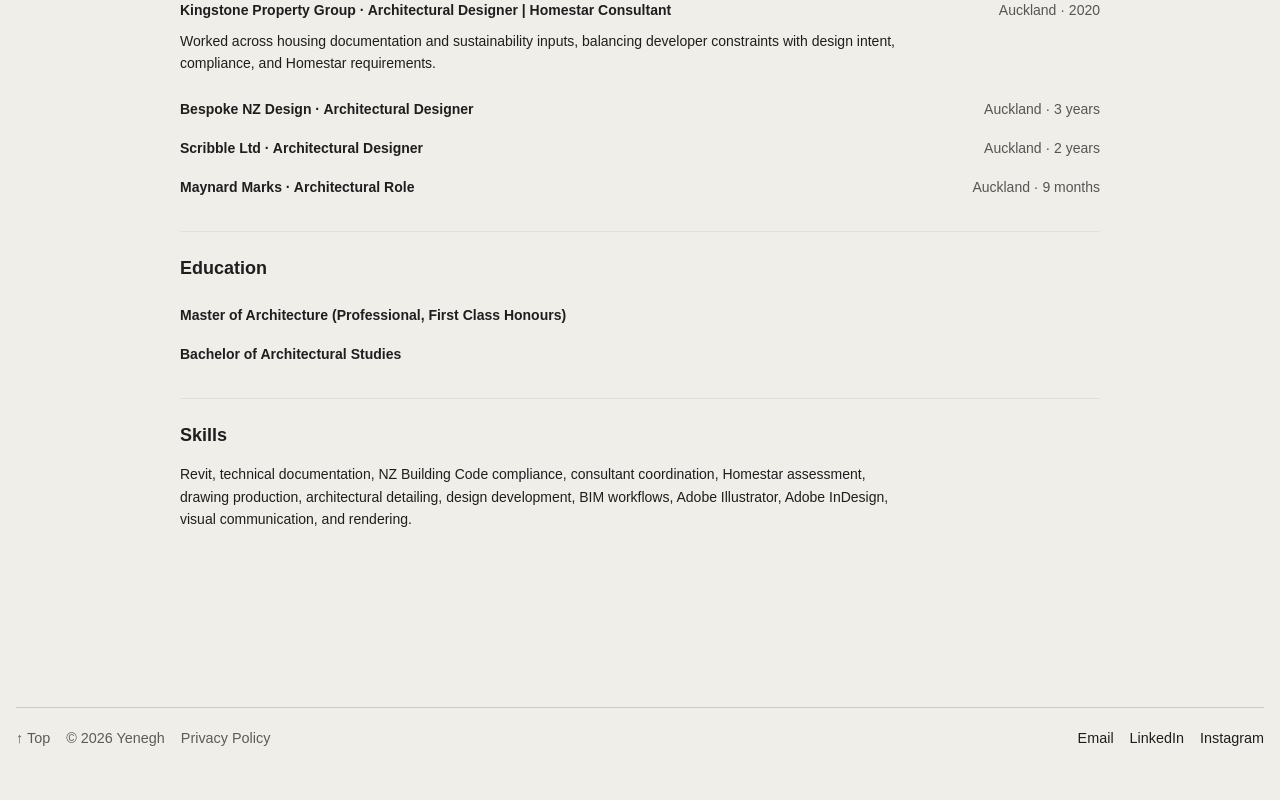
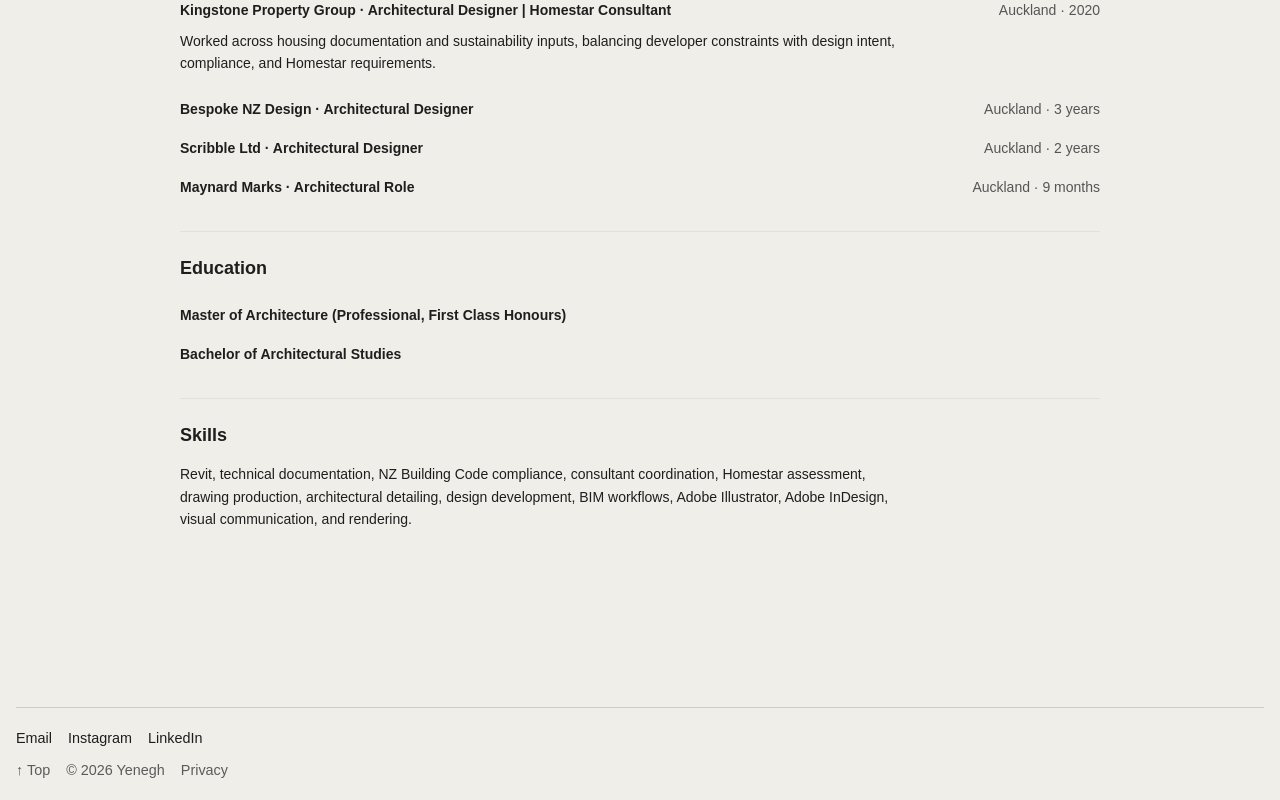
Before and after one commit to Yenegh/yenegh-portfolio, a Next.js app: page /cv in a window 1280 px wide. Shown: the part 979-1779 px from the top of the page. Before the commit the page ends 1747 px from the top, so only its background shows below. Built offline with nearby package versions, Linux system fonts and the light colour scheme.

Commit message:
Reorder footer links and update Instagram

```diff
--- a/app/globals.css
+++ b/app/globals.css
@@ -811,17 +811,16 @@ select {
   padding-bottom: 20px;
   font-size: 0.9rem;
   display: flex;
-  justify-content: space-between;
+  flex-direction: column;
   align-items: flex-start;
-  gap: 24px;
+  gap: 12px;
 }
 
-.site-footer__left,
-.site-footer__right {
+.site-footer__row {
   display: flex;
+  flex-wrap: wrap;
   align-items: flex-start;
   gap: 16px;
-  flex-wrap: wrap;
 }
 
 .site-footer__link,
@@ -838,6 +837,16 @@ select {
 .site-footer__link--muted,
 .site-footer__text--muted {
   opacity: 0.7;
+}
+
+@media (max-width: 768px) {
+  .site-footer {
+    gap: 10px;
+  }
+
+  .site-footer__row {
+    gap: 12px;
+  }
 }
 
 /* =========================================================
--- a/components/SiteChrome.tsx
+++ b/components/SiteChrome.tsx
@@ -18,7 +18,31 @@ export function SiteChrome({ children }: { children: React.ReactNode }) {
       {children}
 
       <footer className="site-footer">
-        <div className="site-footer__left">
+        <div className="site-footer__row site-footer__row--primary">
+          <a href="mailto:yenegh@gmail.com" className="site-footer__link">
+            Email
+          </a>
+
+          <a
+            href="https://www.instagram.com/spatial.practice?igsh=NXdvM3Fkb2gyMWNj"
+            target="_blank"
+            rel="noopener noreferrer"
+            className="site-footer__link"
+          >
+            Instagram
+          </a>
+
+          <a
+            href="https://www.linkedin.com/in/yenegh/"
+            target="_blank"
+            rel="noopener noreferrer"
+            className="site-footer__link"
+          >
+            LinkedIn
+          </a>
+        </div>
+
+        <div className="site-footer__row site-footer__row--secondary">
           <a href="#top" className="site-footer__link site-footer__link--muted">
             ↑ Top
           </a>
@@ -31,31 +55,7 @@ export function SiteChrome({ children }: { children: React.ReactNode }) {
             href="/privacy"
             className="site-footer__link site-footer__link--muted"
           >
-            Privacy Policy
-          </a>
-        </div>
-
-        <div className="site-footer__right">
-          <a href="mailto:yenegh@gmail.com" className="site-footer__link">
-            Email
-          </a>
-
-          <a
-            href="https://www.linkedin.com/in/yenegh/"
-            target="_blank"
-            rel="noopener noreferrer"
-            className="site-footer__link"
-          >
-            LinkedIn
-          </a>
-
-          <a
-            href="https://www.instagram.com/spatial.practice/"
-            target="_blank"
-            rel="noopener noreferrer"
-            className="site-footer__link"
-          >
-            Instagram
+            Privacy
           </a>
         </div>
       </footer>
```
